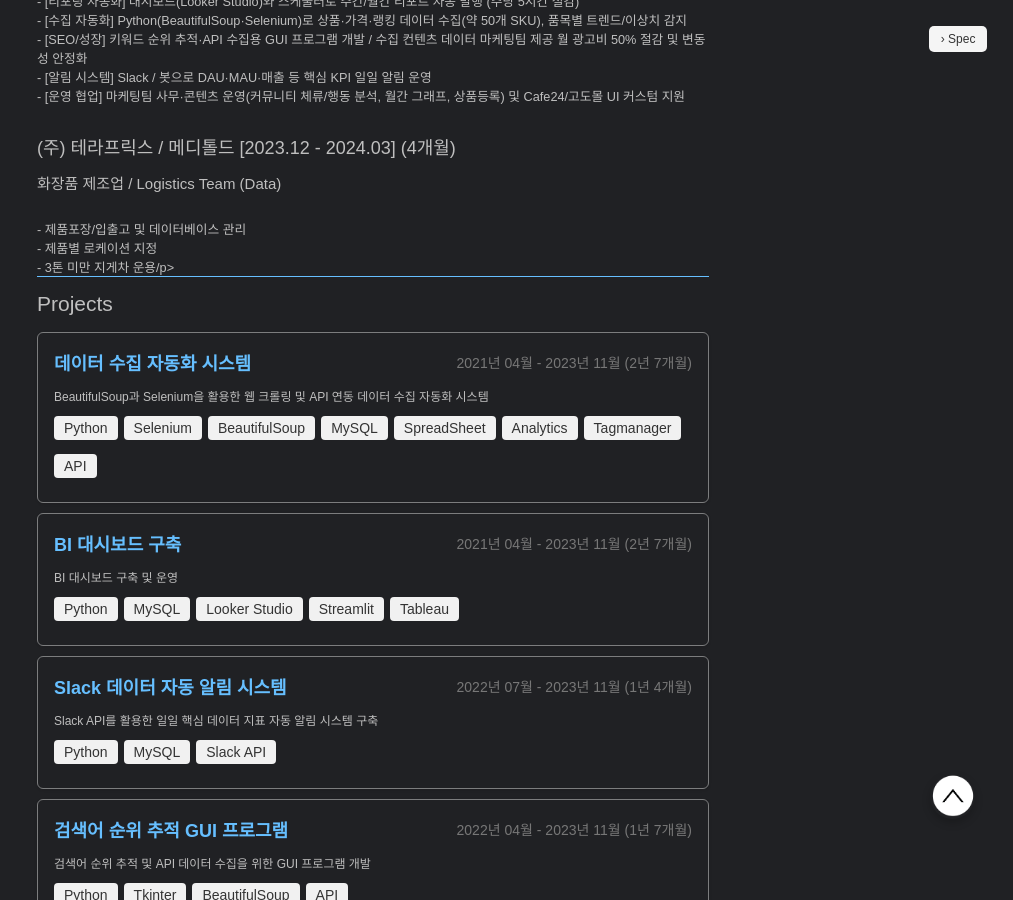
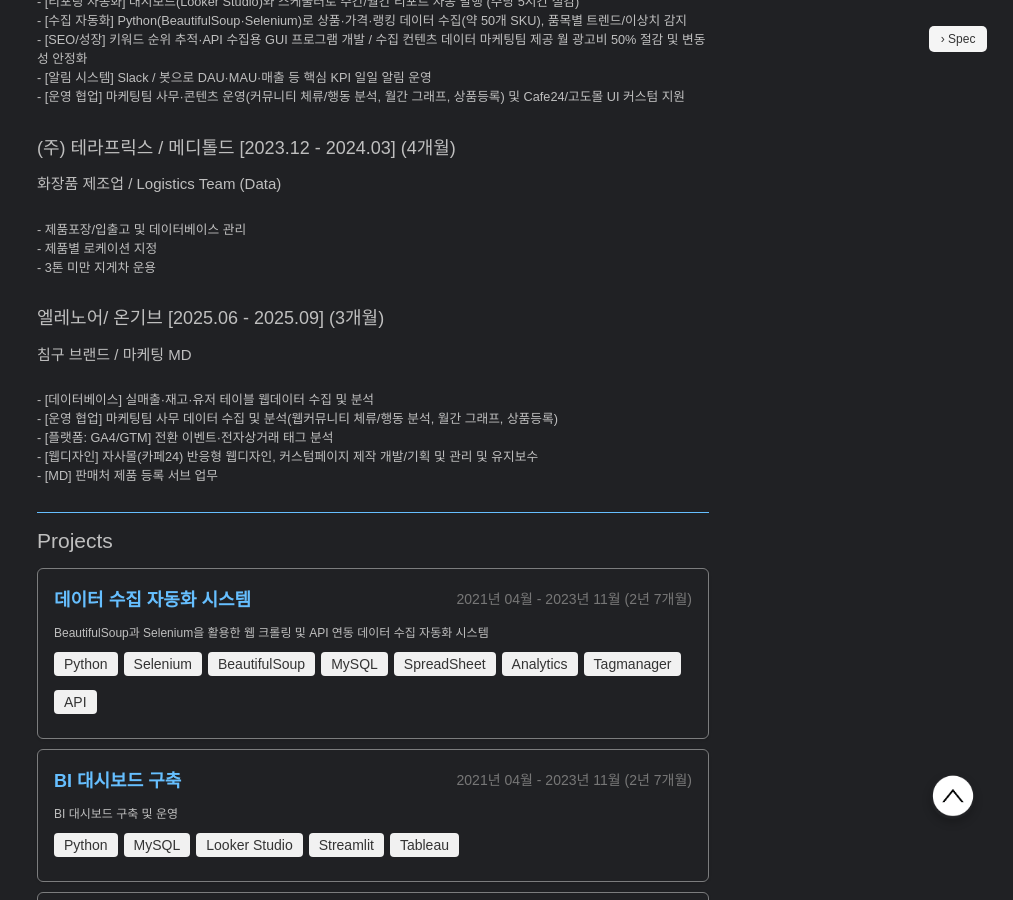
Before and after one commit to pozuhtuhv/pozuhtuhv.github.io, a Jekyll site: the page built from portfolio.html, in a window 1280 px wide and 900 px high, scrolled down 1131 px. Shown: the whole window, without its empty margins (267-1280 px from the left). Built offline with Jekyll 4.4.1, drawn with Linux system fonts in a browser that asks for light colours; some web fonts are replaced.

Commit message:
(edit) text

```diff
--- a/portfolio.html
+++ b/portfolio.html
@@ -279,8 +279,18 @@ layout: default
   <br>
   <p>- 제품포장/입출고 및 데이터베이스 관리</p>
   <p>- 제품별 로케이션 지정</p>
-  <p>- 3톤 미만 지게차 운용/p>
+  <p>- 3톤 미만 지게차 운용</p>
 
+  <br>
+  <h4>엘레노어/ 온기브 [2025.06 - 2025.09] (3개월)</h4>
+  <h5>침구 브랜드 / 마케팅 MD </h5>
+  <br>
+  <p>- [데이터베이스] 실매출·재고·유저 테이블 웹데이터 수집 및 분석</p>
+  <p>- [운영 협업] 마케팅팀 사무 데이터 수집 및 분석(웹커뮤니티 체류/행동 분석, 월간 그래프, 상품등록)</p>
+  <p>- [플랫폼: GA4/GTM] 전환 이벤트·전자상거래 태그 분석</p>
+  <p>- [웹디자인] 자사몰(카페24) 반응형 웹디자인, 커스텀페이지 제작 개발/기획 및 관리 및 유지보수</p>
+  <p>- [MD] 판매처 제품 등록 서브 업무</p>
+  <br>
   <br>
   <hr>
 
```
Lines whose indentation alone changed are shown as unchanged.
